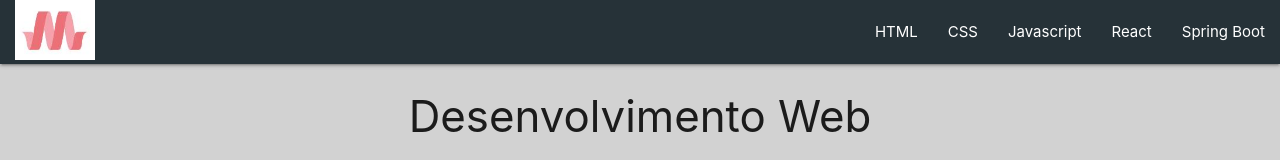
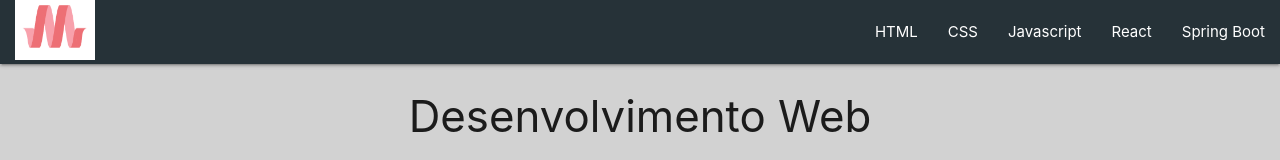
Before and after one commit to RayldoAzevedo/ResponsividadeMaterialize, a React (Create React App) app: page / in a window 1280 px wide. Shown: the top 160 px of the page. Built offline with nearby package versions, Linux system fonts and the light colour scheme.

Commit message:
nav bar e rodape

```diff
--- a/src/App.js
+++ b/src/App.js
@@ -9,7 +9,7 @@ function App() {
       <nav>
         <div className="nav-wrapper blue-grey darken-4 ">
           <a href="#!" className="brand-logo logo">&nbsp;&nbsp;
-            <img src="logoMat.jpg" width="80px" height="60px" />
+            <img src="materialize.png" width="80px" height="60px" />
           </a>
           <a href="#" data-target="mobile-demo" className="sidenav-trigger"><i className="material-icons">menu</i></a>
           <ul className="right hide-on-med-and-down">
@@ -317,7 +317,7 @@ function App() {
               <h5 className="white-text">CMP 1491</h5>
               <p className="grey-text text-lighten-4">Responsividade com Materialize</p>
             </div>
-            <div className="col m4 l3 s12">
+            <div className="col m4 l4 s12">
               <h5 className="white-text">Desenvolvimento</h5>
               <p className="grey-text text-lighten-4">Rayldo Azevedo e Estevão Sampaio</p>
             </div>
```
Also changed, not shown: public/materialize.png (added).
